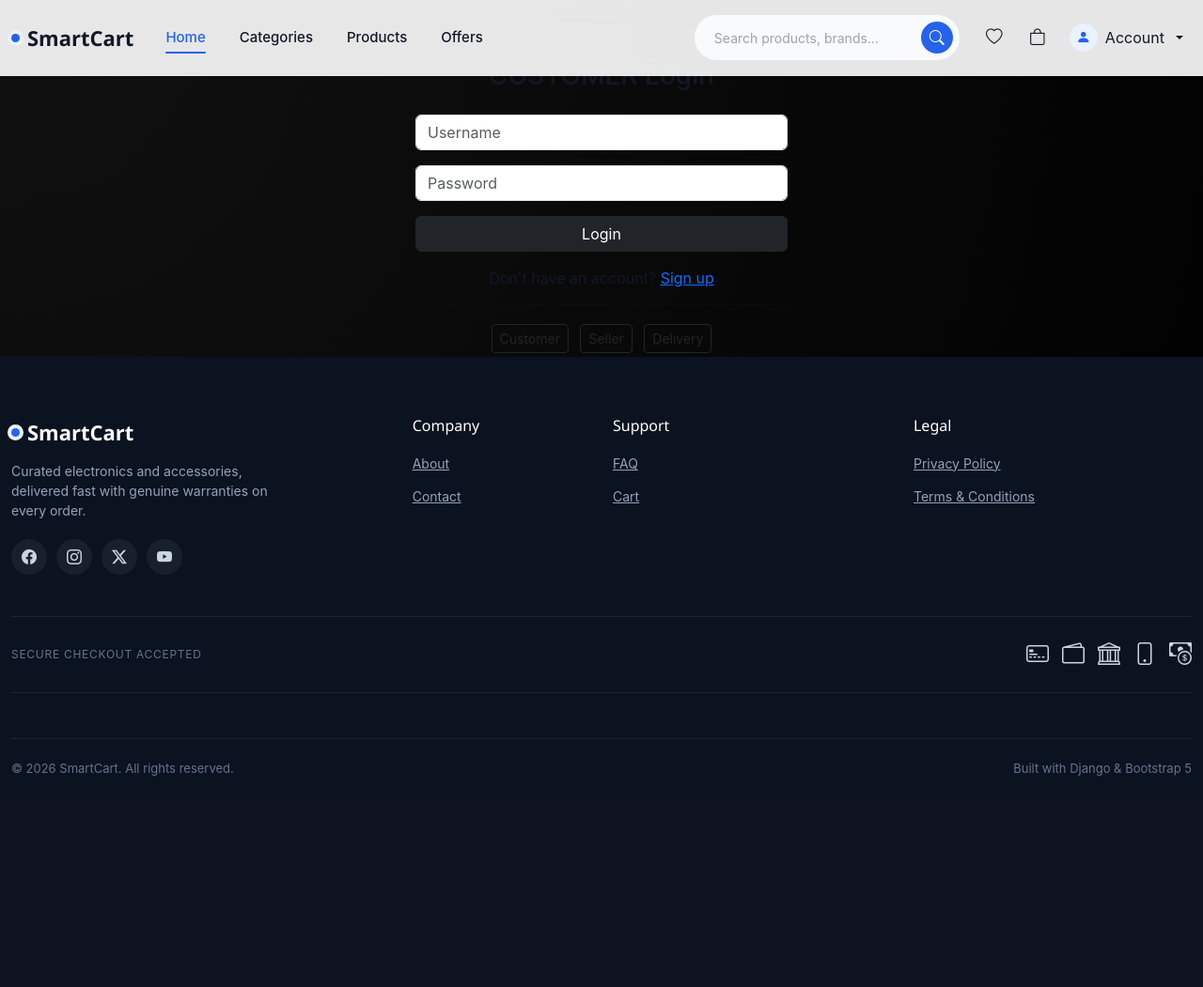
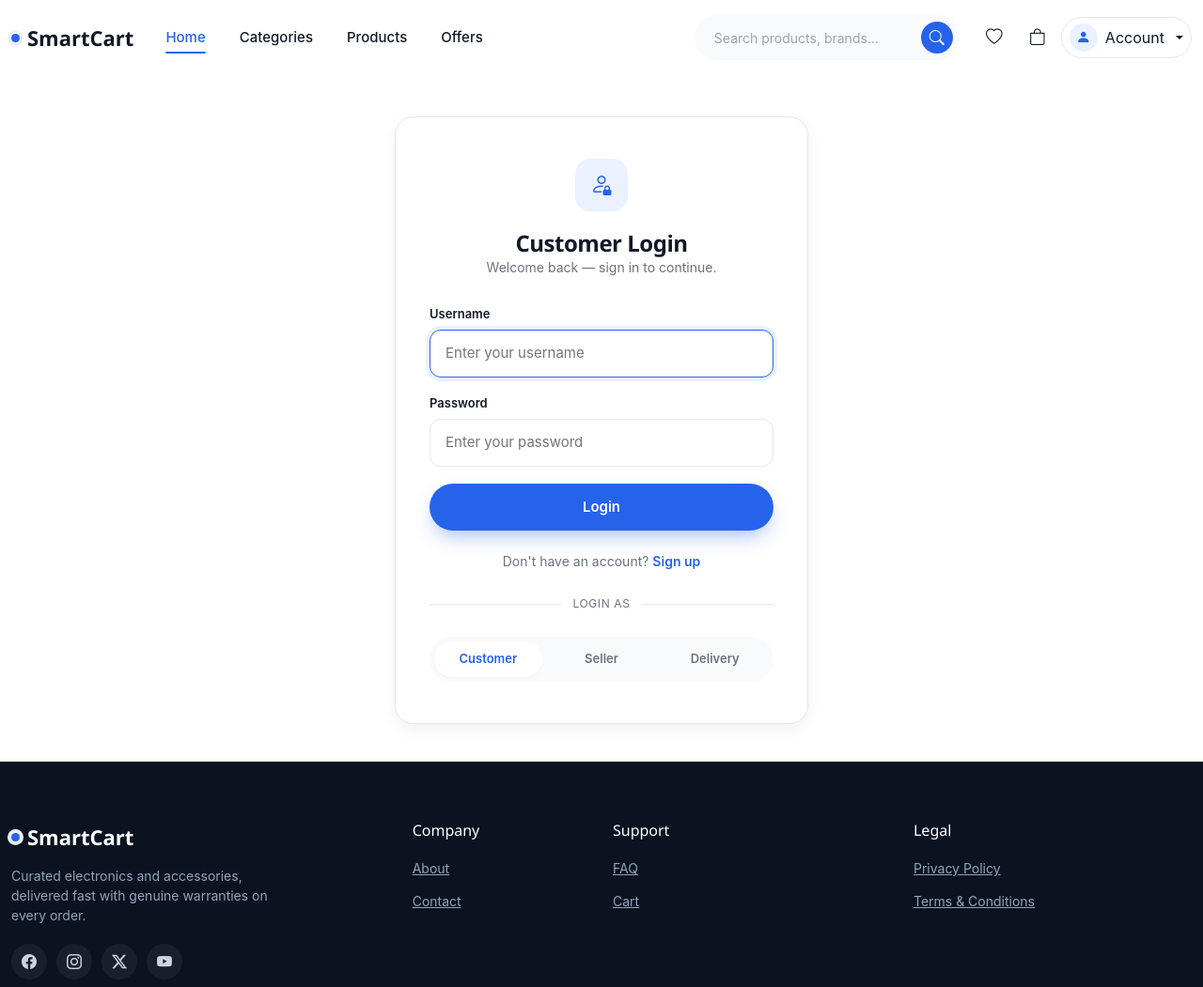
Before and after one commit to DevWithKarthik/smart-ecommerce-platform-django, a Django app: page /auth/login/ in a window 1280 px wide. Shown: the top 1051 px of the page at 94% size. Before the commit the page ends 826 px from the top, so only its background shows below. Run offline with Django 5.2, Linux system fonts and the light colour scheme; some web fonts are replaced.

Commit message:
feat: updated ui and logic on login dashboard

```diff
--- a/accounts/templates/accounts/login.html
+++ b/accounts/templates/accounts/login.html
@@ -1,52 +1,64 @@
 {% extends 'customers/base.html' %}
+{% load static %}
+
+{% block extra_css %}
+  <link rel="stylesheet" href="{% static 'css/auth.css' %}" />
+{% endblock %}
 
 {% block content %}
-  <div class="container mt-5" style="max-width:420px;">
-    <h3 class="mb-4 text-center">{{ role }} Login</h3>
+  <div class="sc-page">
+    <div class="auth-page">
+      <div class="auth-card sc-reveal">
+        <div class="auth-icon">
+          <i class="bi bi-person-lock"></i>
+        </div>
+        <h1 class="auth-title">{{ role|title }} Login</h1>
+        <p class="auth-subtitle">Welcome back — sign in to continue.</p>
 
-    <!-- LOGIN FORM -->
         <form method="post">
           {% csrf_token %}
 
-      <input type="text" name="username" class="form-control mb-3" placeholder="Username" required />
+          <div class="sc-field">
+            <label class="sc-label" for="loginUsername">Username</label>
+            <input type="text" id="loginUsername" name="username" class="sc-input" placeholder="Enter your username" required autofocus />
+          </div>
 
-      <input type="password" name="password" class="form-control mb-3" placeholder="Password" required />
+          <div class="sc-field">
+            <label class="sc-label" for="loginPassword">Password</label>
+            <input type="password" id="loginPassword" name="password" class="sc-input" placeholder="Enter your password" required />
+          </div>
 
-      <button type="submit" class="btn btn-dark w-100">Login</button>
+          <button type="submit" class="sc-btn sc-btn-primary sc-btn-block" data-ripple>Login</button>
         </form>
 
-    <!-- SIGNUP -->
         {% if role == 'CUSTOMER' %}
-      <p class="text-center mt-3">
-        Don't have an account?
-        <a href="{% url 'accounts:customer_signup' %}">Sign up</a>
+          <p class="auth-footnote">
+            Don't have an account? <a href="{% url 'accounts:customer_signup' %}">Sign up</a>
           </p>
         {% elif role == 'SELLER' %}
-      <p class="text-center mt-3">
-        Want to sell products?
-        <a href="{% url 'accounts:seller_signup' %}">Register as Seller</a>
+          <p class="auth-footnote">
+            Want to sell products? <a href="{% url 'accounts:seller_signup' %}">Register as Seller</a>
           </p>
         {% elif role == 'DELIVERY' %}
-      <p class="text-center mt-3">
-        Become a delivery partner?
-        <a href="{% url 'accounts:delivery_signup' %}">Apply Now</a>
+          <p class="auth-footnote">
+            Become a delivery partner? <a href="{% url 'accounts:delivery_signup' %}">Apply Now</a>
           </p>
         {% endif %}
 
-    <!-- ROLE SWITCH -->
-    <hr />
+        <div class="auth-divider">Login as</div>
 
-    <div class="text-center mt-3">
-      <a href="{% url 'accounts:login' %}" class="btn btn-outline-dark btn-sm m-1">Customer</a>
-
-      <a href="{% url 'accounts:seller_login' %}" class="btn btn-outline-dark btn-sm m-1">Seller</a>
-
-      <a href="{% url 'accounts:delivery_login' %}" class="btn btn-outline-dark btn-sm m-1">Delivery</a>
+        <div class="auth-role-switch">
+          <a href="{% url 'accounts:login' %}" class="{% if role == 'CUSTOMER' %}active{% endif %}">Customer</a>
+          <a href="{% url 'accounts:seller_login' %}" class="{% if role == 'SELLER' %}active{% endif %}">Seller</a>
+          <a href="{% url 'accounts:delivery_login' %}" class="{% if role == 'DELIVERY' %}active{% endif %}">Delivery</a>
         </div>
 
-    <!-- ERROR MESSAGES -->
         {% for message in messages %}
-      <div class="alert alert-danger mt-3">{{ message }}</div>
+          <div class="auth-alert">
+            <i class="bi bi-exclamation-circle-fill"></i> {{ message }}
+          </div>
         {% endfor %}
       </div>
+    </div>
+  </div>
 {% endblock %}
--- a/accounts/views.py
+++ b/accounts/views.py
@@ -21,8 +21,6 @@
     if request.user.role != "DELIVERY":
         raise PermissionDenied
     return render(request, "delivery/dashboard.html")
-
-
 
 
 def role_login(request, expected_role):
--- /dev/null
+++ b/static/css/auth.css
@@ -0,0 +1,167 @@
+/* ==========================================================================
+   AUTH.CSS — login, signup (customer/seller/delivery), waiting-approval
+   Light theme, matches the homepage. Reuses .sc-input/.sc-label/.sc-btn
+   from the shared style.css.
+   ========================================================================== */
+
+.auth-page {
+    display: flex;
+    align-items: center;
+    justify-content: center;
+    min-height: calc(100vh - 84px);
+    padding: 40px 16px;
+}
+
+.auth-card {
+    width: 100%;
+    max-width: 440px;
+    background: var(--sc-card);
+    border: 1px solid var(--sc-border);
+    border-radius: var(--sc-radius-lg);
+    padding: 44px 36px;
+    box-shadow: var(--sc-shadow-sm);
+}
+
+.auth-card.auth-card-wide {
+    max-width: 520px;
+}
+
+.auth-icon {
+    width: 56px;
+    height: 56px;
+    border-radius: 16px;
+    margin: 0 auto 20px;
+    background: var(--sc-primary-50);
+    color: var(--sc-primary);
+    font-size: 1.5rem;
+    display: flex;
+    align-items: center;
+    justify-content: center;
+}
+
+.auth-title {
+    text-align: center;
+    font-size: 24px;
+    font-weight: 700;
+    margin-bottom: 6px;
+}
+
+.auth-subtitle {
+    text-align: center;
+    color: var(--sc-text-secondary);
+    font-size: 14px;
+    margin-bottom: 30px;
+}
+
+.auth-footnote {
+    text-align: center;
+    font-size: 14px;
+    color: var(--sc-text-secondary);
+    margin-top: 22px;
+}
+
+.auth-footnote a {
+    color: var(--sc-primary);
+    font-weight: 600;
+}
+
+.auth-footnote a:hover {
+    color: var(--sc-primary-hover);
+}
+
+/* Role switcher (segmented pill control) */
+.auth-role-switch {
+    display: flex;
+    gap: 6px;
+    background: var(--sc-bg-secondary);
+    border-radius: var(--sc-radius-pill);
+    padding: 5px;
+    margin-top: 26px;
+}
+
+.auth-role-switch a {
+    flex: 1;
+    text-align: center;
+    padding: 9px 0;
+    border-radius: var(--sc-radius-pill);
+    font-size: 13px;
+    font-weight: 600;
+    color: var(--sc-text-secondary);
+    transition: background var(--sc-speed), color var(--sc-speed);
+}
+
+.auth-role-switch a:hover {
+    color: var(--sc-text);
+}
+
+.auth-role-switch a.active {
+    background: #fff;
+    color: var(--sc-primary);
+    box-shadow: var(--sc-shadow-xs);
+}
+
+.auth-divider {
+    display: flex;
+    align-items: center;
+    gap: 12px;
+    margin: 26px 0 4px;
+    color: var(--sc-text-secondary);
+    font-size: 12px;
+    text-transform: uppercase;
+    letter-spacing: 0.05em;
+}
+
+.auth-divider::before,
+.auth-divider::after {
+    content: "";
+    flex: 1;
+    height: 1px;
+    background: var(--sc-border);
+}
+
+.auth-alert {
+    display: flex;
+    align-items: center;
+    gap: 10px;
+    background: var(--sc-danger-bg);
+    color: #B91C1C;
+    border: 1px solid rgba(239, 68, 68, 0.25);
+    border-radius: var(--sc-radius-sm);
+    padding: 12px 14px;
+    font-size: 13px;
+    margin-top: 18px;
+}
+
+.auth-note {
+    display: flex;
+    align-items: flex-start;
+    gap: 10px;
+    background: var(--sc-bg-secondary);
+    border-radius: var(--sc-radius-sm);
+    padding: 14px 16px;
+    font-size: 13px;
+    color: var(--sc-text-secondary);
+    margin-top: 22px;
+}
+
+.auth-note i {
+    color: var(--sc-primary);
+    margin-top: 1px;
+}
+
+.checkout-form-row-2 {
+    display: grid;
+    grid-template-columns: 1fr 1fr;
+    gap: 16px;
+}
+
+@media (max-width: 480px) {
+    .checkout-form-row-2 {
+        grid-template-columns: 1fr;
+    }
+}
+
+/* Waiting-approval state page reuses .sc-state-card from style.css */
+.auth-page.waiting-page .sc-state-card {
+    max-width: 480px;
+}
```
Also changed, not shown: accounts/templates/accounts/customer_signup.html (+29 -10 lines), accounts/templates/accounts/delivery_signup.html (+43 -11 lines), accounts/templates/accounts/seller_signup.html (+41 -10 lines), accounts/templates/accounts/waiting_approval.html (+18 -6 lines). Lines whose indentation alone changed are shown as unchanged.
